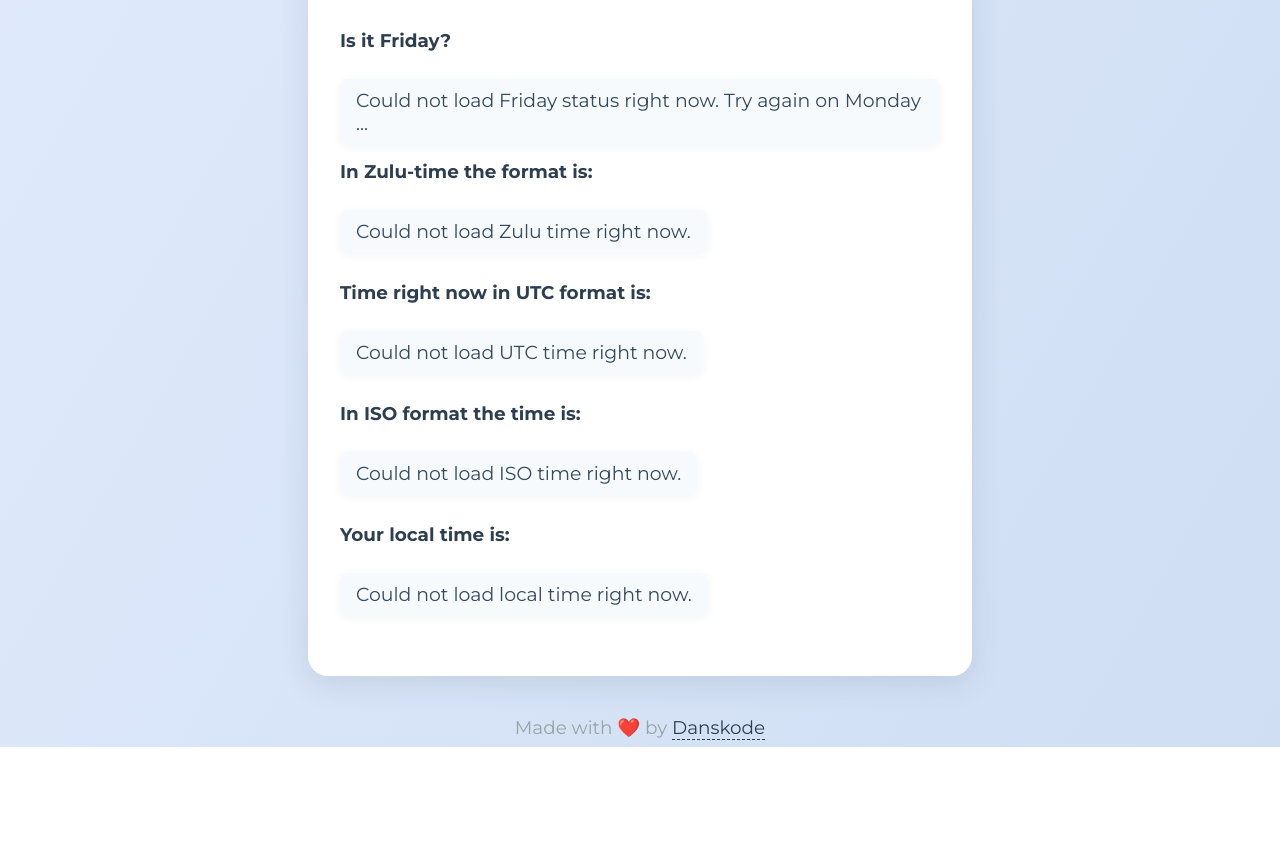
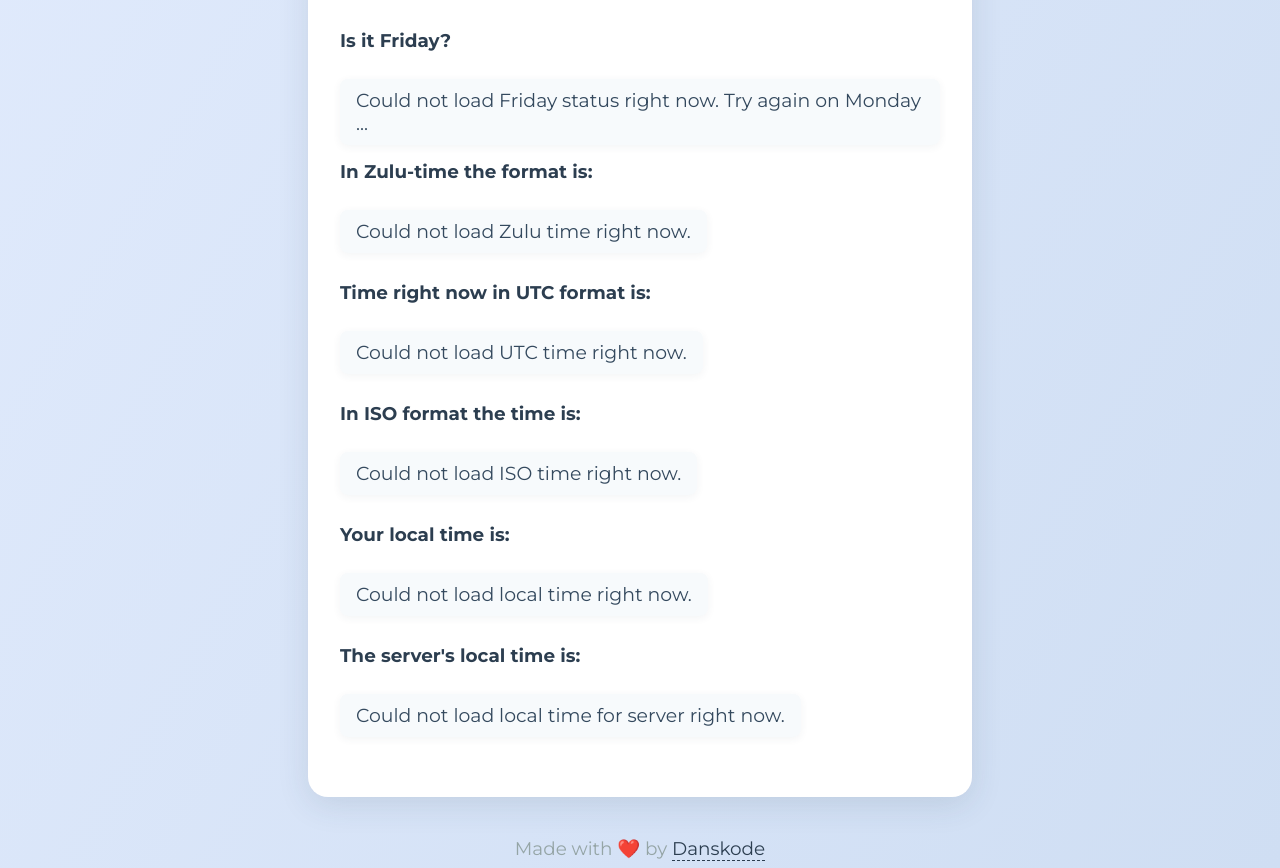
Before and after one commit to danskode/OnlyTimeWillTell, a website: page public/index.html in a window 1280 px wide. Shown: the part 174-1042 px from the top of the page. Before the commit the page ends 921 px from the top, so only its background shows below. Drawn offline with Linux system fonts and the light colour scheme; no server answers.

Commit message:
local time fix now both server and dev time

```diff
--- a/package.json
+++ b/package.json
@@ -3,6 +3,6 @@
     "start": "node app.js"
   },
   "dependencies": {
-    "express": "^4.21.2"
+    "express": "4.21.2"
   }
 }
--- a/public/index.html
+++ b/public/index.html
@@ -108,6 +108,10 @@
         <h2 id="local-time">Your local time is:</h2>
         <p id="local-time-div" class="time-value"></p>
       </div>
+      <div class="time-section">
+        <h2 id="local-server-time">The server's local time is:</h2>
+        <p id="local-server-time-div" class="time-value"></p>
+      </div>
     </div>
     <h2 class="footer">
       Made with ❤️ by
@@ -183,6 +187,17 @@
           document.getElementById("local-time-div").textContent =
             "Could not load local time right now.";
         });
+
+      fetch("/localtoserver")
+        .then((response) => response.json())
+        .then((result) => {
+          document.getElementById("local-server-time-div").textContent =
+            "The current time for the server is: " + result.time;
+        })
+        .catch(() => {
+          document.getElementById("local-server-time-div").textContent =
+            "Could not load local time for server right now.";
+        });
     </script>
   </body>
 </html>
```
Also changed, not shown: app.js (+17 -8 lines), 1 other file.
